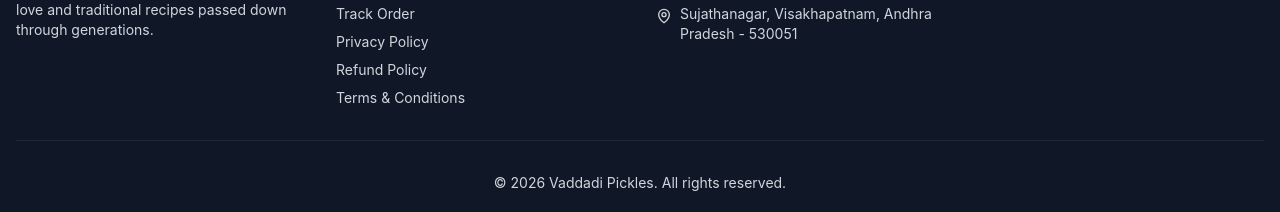
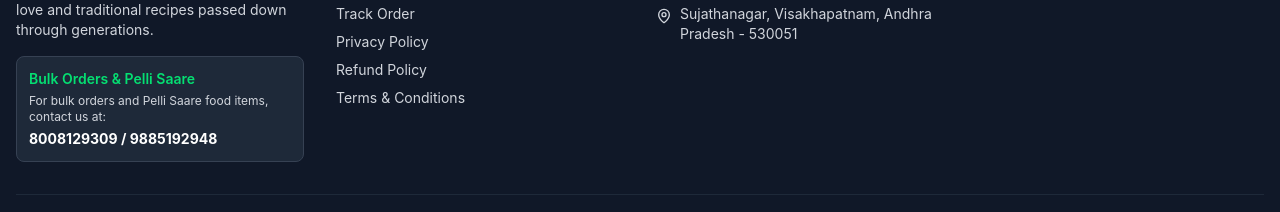
Before and after one commit to kingadithya07/vaddadi-pickles-ecommerce-setup--2, a React (Vite) app: page / in a window 1280 px wide. Shown: the part 1818-2030 px from the top of the page. Built offline with nearby package versions, Linux system fonts and the light colour scheme; no server answers; the database is empty.

Commit message:
feat: add Footer component for site-wide navigation and contact info

```diff
--- a/src/components/Footer.tsx
+++ b/src/components/Footer.tsx
@@ -18,7 +18,14 @@
               />
               <h3 className="text-xl font-bold text-white">Vaddadi Pickles</h3>
             </div>
-            <p className="text-sm">Authentic homemade pickles made with love and traditional recipes passed down through generations.</p>
+            <p className="text-sm mb-4">Authentic homemade pickles made with love and traditional recipes passed down through generations.</p>
+            <div className="bg-gray-800 p-3 rounded-lg border border-gray-700 mt-4">
+              <p className="text-sm text-green-400 font-semibold mb-1">Bulk Orders & Pelli Saare</p>
+              <p className="text-xs text-gray-300 mb-1">For bulk orders and Pelli Saare food items, contact us at:</p>
+              <p className="text-sm font-bold text-white">
+                <a href="tel:8008129309" className="hover:text-green-400 transition">8008129309</a> / <a href="tel:9885192948" className="hover:text-green-400 transition">9885192948</a>
+              </p>
+            </div>
           </div>
 
           <div>
```
